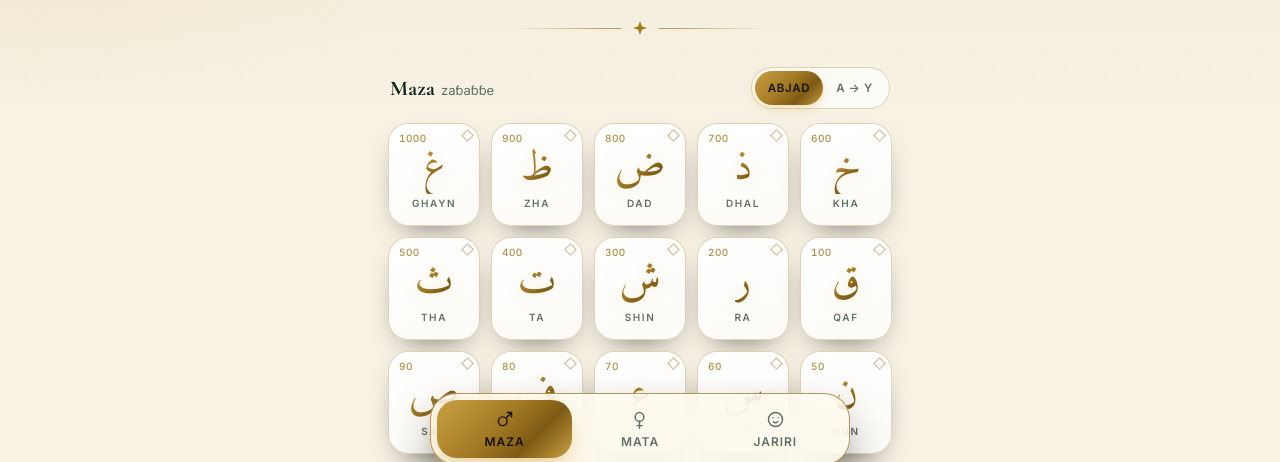
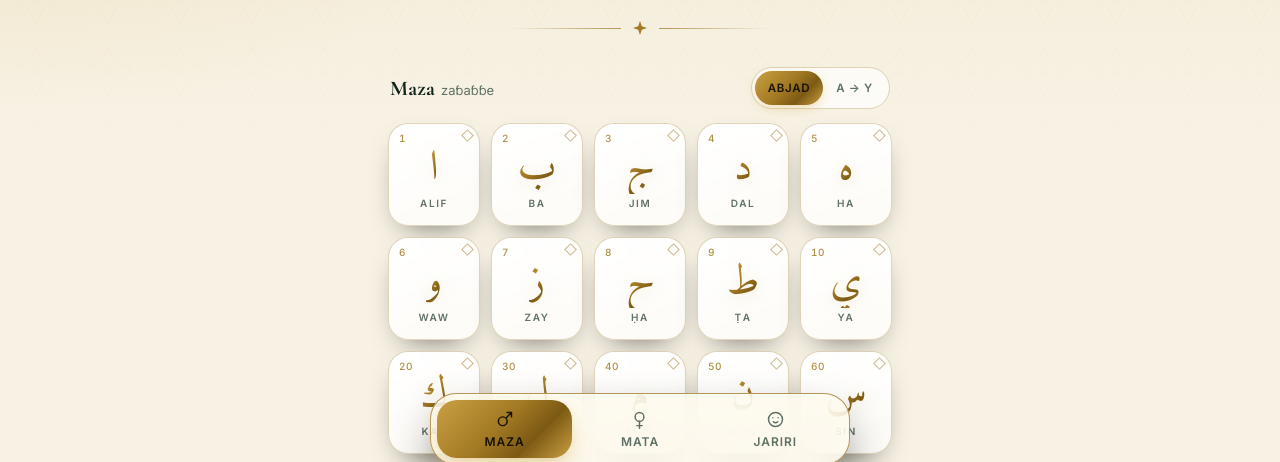
Before and after one commit to shehulhadi/dibbul-huruf, a plain HTML site: page index.html in a window 1280 px wide. Shown: the part 319-781 px from the top of the page. Drawn offline with nearby package versions, Linux system fonts and the light colour scheme.

Commit message:
Reverse ABJAD order to read bottom-to-top

```diff
--- a/index.html
+++ b/index.html
@@ -121,7 +121,7 @@ footer b{display:block;margin-top:6px;font:700 15px var(--serif);letter-spacing:
   var grid=document.getElementById("grid"), who=document.getElementById("who"), pill=document.getElementById("pill");
   var btns=document.querySelectorAll(".dock button");
   var sa=document.getElementById("s-abjad"), sl=document.getElementById("s-alpha");
-  function list(){return sort==="abjad"?L:alphaOrder.map(function(s){return L.filter(function(x){return x[2]===s})[0]})}
+  function list(){return sort==="abjad"?L.slice().reverse():alphaOrder.map(function(s){return L.filter(function(x){return x[2]===s})[0]})}
   function render(){
     who.textContent=names[gender];
     grid.innerHTML=list().map(function(x,i){return '<li><a class="letter" style="--i:'+i+'" href="pages/'+x[2]+'.html?jinsi='+gender+'" aria-label="'+x[1]+'"><span class="v">'+x[3]+'</span><span class="g" lang="ar" dir="rtl">'+x[0]+'</span><span class="n">'+x[1]+'</span></a></li>'}).join("");
```
